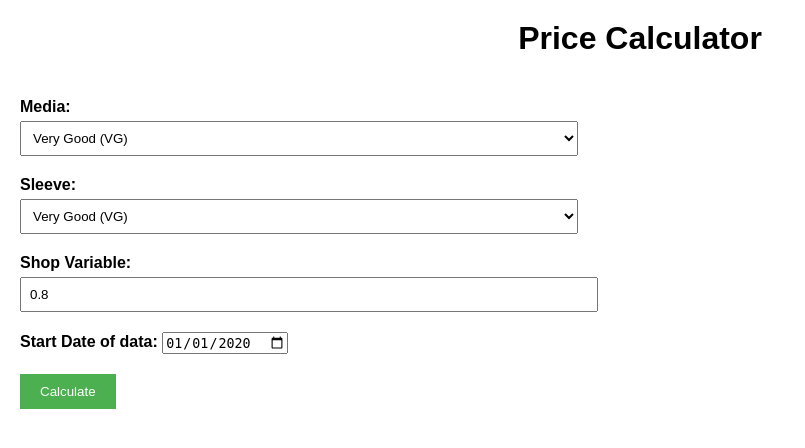
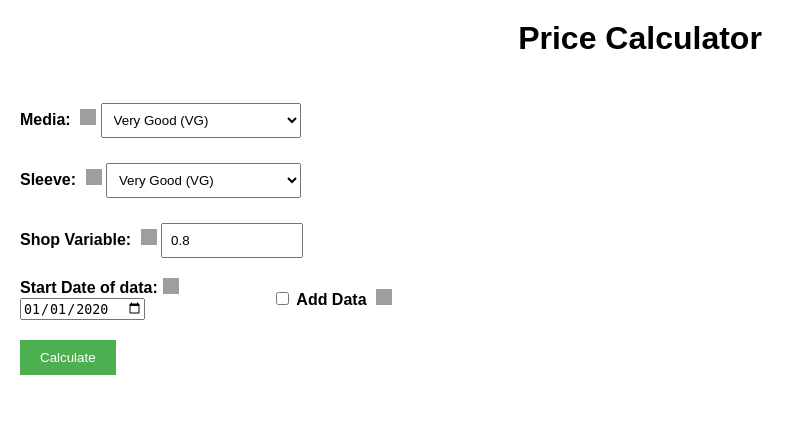
Before and after one commit to stigoftdump/vinylprice2, a Flask app: page / in a window 1280 px wide. Shown: the top 448 px of the page, without its empty margins (0-805 px from the left). Run offline with Flask 3, Linux system fonts and the light colour scheme; grey boxes are pictures that could not be loaded.

Commit message:
Added in an info box for users

```diff
--- a/app.py
+++ b/app.py
@@ -40,6 +40,8 @@ def index():
         shop_var = request.form["shop_var"]  # Capture the shop_var value from the form
 
         start_date = request.form["start_Date"] # Capture the start_Date from the form
+        add_data = request.form.get("add_data", "off")  # Use .get() to avoid KeyError
+        add_data_flag = True if add_data == "on" else False  # Convert to a boolean
 
         # Use the full path to the Python interpreter in your virtual environment
         project_path = '/home/stigoftdump/PycharmProjects/PythonProject/vinylprice/'
@@ -47,7 +49,7 @@ def index():
         code_path = project_path + 'vin.py'
 
         # Run the Python script with the input
-        result = subprocess.run([python_path, code_path, str(quality), str(shop_var), start_date], capture_output=True, text=True)
+        result = subprocess.run([python_path, code_path, str(quality), str(shop_var), start_date, str(add_data_flag)], capture_output=True, text=True)
 
         # Capture and debug the output
         output = result.stdout.strip()
@@ -81,6 +83,7 @@ def index():
                                chart_url="static/images/chart.png",
                                shop_var=shop_var)
 
+    # this is loaded on first run (GET) rather than POST
     return render_template("index.html",
                            calculated_price=calculated_price,
                            adjusted_price=adjusted_price,
--- a/templates/index.html
+++ b/templates/index.html
@@ -20,7 +20,7 @@
             padding: 20px;
         }
         .left-column {
-            width: 45%;
+            width: 30%;
         }
         .right-column {
             width: 45%;
@@ -54,6 +54,41 @@
         .form-group {
             margin-bottom: 20px;
         }
+
+        /* Tooltip container */
+        .tooltip-container {
+            position: relative;
+            display: inline-block;
+        }
+
+        /* Tooltip text styling */
+        .tooltip-text {
+            visibility: hidden;
+            background-color: #333;
+            color: #fff;
+            text-align: center;
+            padding: 5px;
+            border-radius: 4px;
+            font-size: 12px;
+
+            /* Positioning */
+            position: absolute;
+            z-index: 1;
+            bottom: 125%; /* Position above the icon */
+            left: 50%;
+            transform: translateX(-50%);
+            white-space: nowrap;
+
+            /* Fade-in effect */
+            opacity: 0;
+            transition: opacity 0.3s;
+        }
+
+        /* Show tooltip on hover */
+        .tooltip-container:hover .tooltip-text {
+            visibility: visible;
+            opacity: 1;
+        }
     </style>
 </head>
 <body>
@@ -67,7 +102,11 @@
                 <!-- Media Dropdown -->
                 <div class="form-group">
                     <label for="media">Media:</label>
-                    <select id="media" name="media">
+                    <div class="tooltip-container" style="margin-left: 5px; cursor: pointer;">
+                        <img src="/static/images/info.svg" alt="Info" style="width: 16px; height: 16px;">
+                        <div class="tooltip-text">The grading of the media.</div>
+                    </div>
+                    <select id="media" name="media" style="width: 200px;">
                         <option value="9" {% if media == 9 %}selected{% endif %}>Mint (M)</option>
                         <option value="8" {% if media == 8 %}selected{% endif %}>Near Mint (NM or M-)</option>
                         <option value="7" {% if media == 7 %}selected{% endif %}>Very Good Plus (VG+)</option>
@@ -85,7 +124,11 @@
                 <!-- Sleeve Dropdown -->
                 <div class="form-group">
                     <label for="sleeve">Sleeve:</label>
-                    <select id="sleeve" name="sleeve">
+                    <div class="tooltip-container" style="margin-left: 5px; cursor: pointer;">
+                        <img src="/static/images/info.svg" alt="Info" style="width: 16px; height: 16px;">
+                        <div class="tooltip-text">The grading of the sleeve.</div>
+                    </div>
+                    <select id="sleeve" name="sleeve" style="width: 195px;">
                         <option value="9" {% if sleeve == 9 %}selected{% endif %}>Mint (M)</option>
                         <option value="8" {% if sleeve == 8 %}selected{% endif %}>Near Mint (NM or M-)</option>
                         <option value="7" {% if sleeve == 7 %}selected{% endif %}>Very Good Plus (VG+)</option>
@@ -103,14 +146,38 @@
                 <!-- Shop Variable -->
                 <div class="form-group">
                     <label for="shop_var">Shop Variable:</label>
-                    <input type="number" id="shop_var" name="shop_var" value="{{ shop_var }}" step="0.1" min="0.1" max="2">
+                    <div class="tooltip-container" style="margin-left: 5px; cursor: pointer;">
+                        <img src="/static/images/info.svg" alt="Info" style="width: 16px; height: 16px;">
+                        <div class="tooltip-text">How much of the price variance you should be applied to the calculated price.</div>
+                    </div>
+                    <input type="number" id="shop_var" name="shop_var" style="width: 122px;" value="{{ shop_var }}" step="0.1" min="0.1" max="2">
                 </div>
 
-                <!-- Start Date -->
-                <div class="form-group">
-                    <label for="start_Date">Start Date of data:</label>
-                    <input type="date" id="start_date" name="start_Date" value="2020-01-01">
+                <!-- Start Date and Add Data Checkbox -->
+                <div class="form-group" style="display: flex; align-items: center;">
+                    <div style="flex-grow: 1;">
+                        <label for="start_date" style="display: flex; align-items: center;">
+                            Start Date of data:
+                            <!-- Info icon with tooltip -->
+                            <div class="tooltip-container" style="margin-left: 5px; cursor: pointer;">
+                                <img src="/static/images/info.svg" alt="Info" style="width: 16px; height: 16px;">
+                                <div class="tooltip-text">Select the start date for the data you want to include.</div>
+                            </div>
+                        </label>
+                        <input type="date" id="start_date" name="start_Date" value="2020-01-01">
+                    </div>
+                    <div style="margin-left: 10px;">
+                        <label for="add_data">
+                            <input type="checkbox" id="add_data" name="add_data">
+                            Add Data
+                            <div class="tooltip-container" style="margin-left: 5px; cursor: pointer;">
+                                <img src="/static/images/info.svg" alt="Info" style="width: 16px; height: 16px;">
+                                <div class="tooltip-text">This will add the current data to the previous run's data rather than replacing it.</div>
+                            </div>
+                        </label>
+                    </div>
                 </div>
+
 
                 <!-- Submit Button -->
                 <button type="submit">Calculate</button>
```
Also changed, not shown: vin.py (+25 -2 lines), static/images/chart.png.
